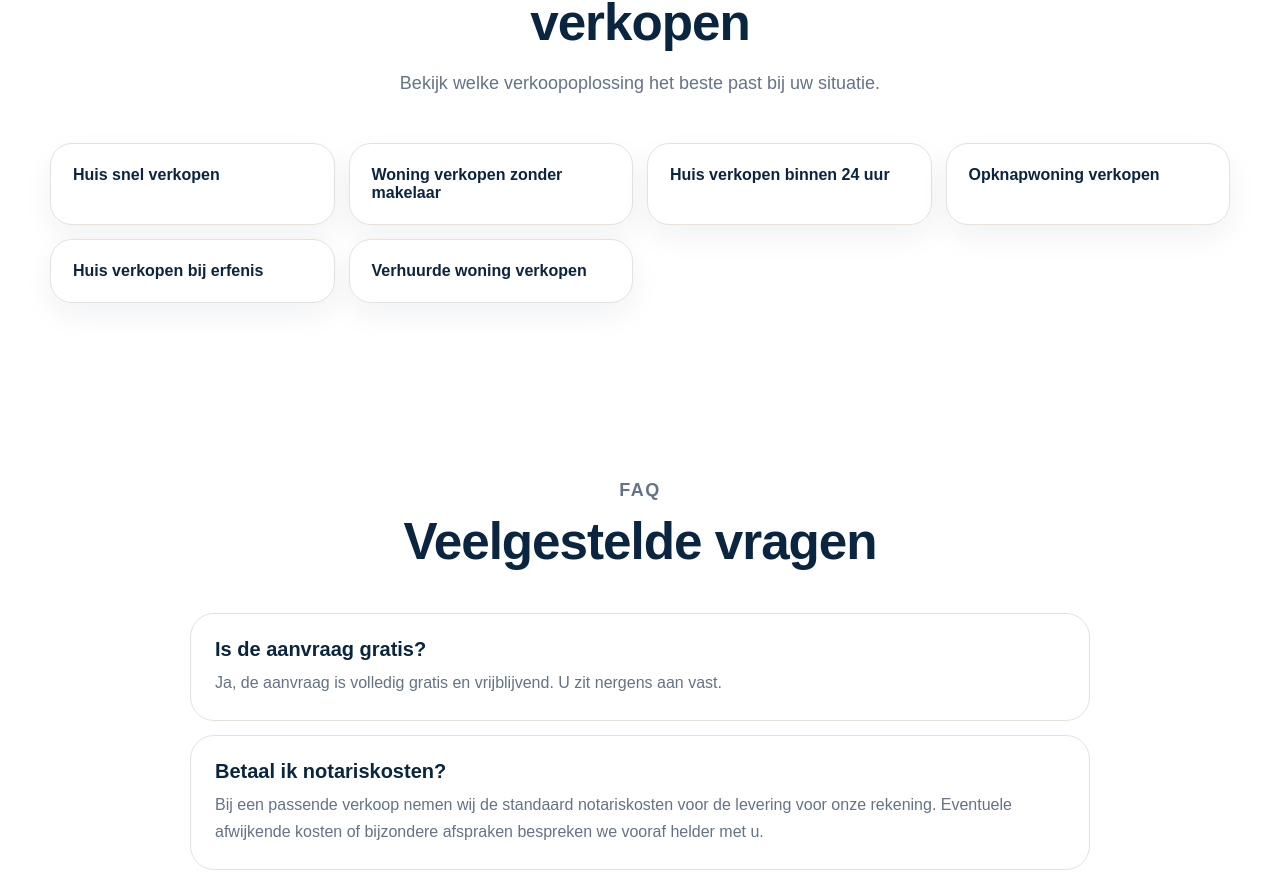
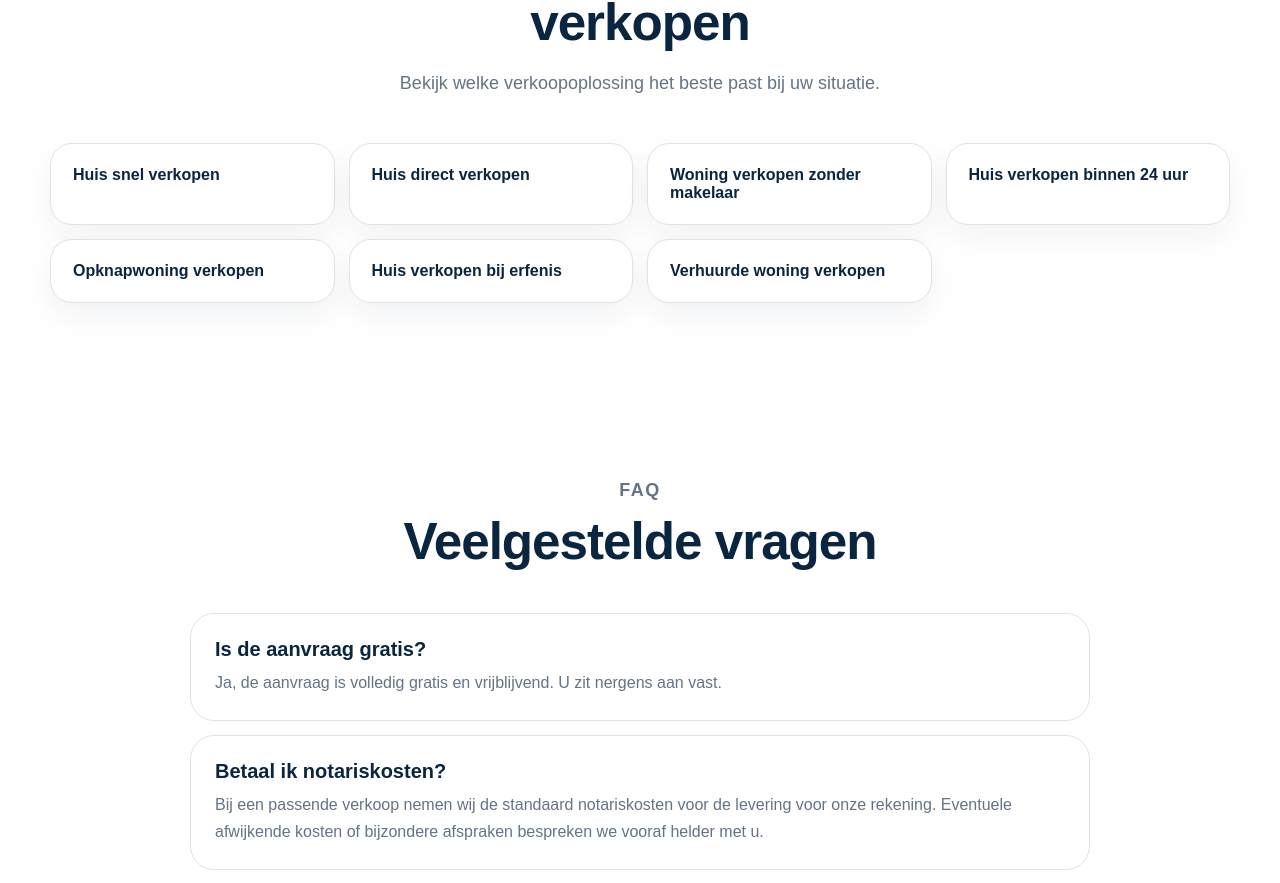
Before and after one commit to vastgoeddirectnl/verkoopjehuisdirect, a Next.js app: page / in a window 1280 px wide. Shown: the part 5082-5965 px from the top of the page. Built offline with nearby package versions, Linux system fonts and the light colour scheme.

Commit message:
Update page.jsx

```diff
--- a/app/page.jsx
+++ b/app/page.jsx
@@ -482,6 +482,7 @@ export default function VerkoopJeHuisDirect() {
 
 <div className="scenario-grid">
   <a className="scenario" href="/huis-snel-verkopen">Huis snel verkopen</a>
+  <a className="scenario" href="/huis-direct-verkopen">Huis direct verkopen</a>
   <a className="scenario" href="/woning-verkopen-zonder-makelaar">Woning verkopen zonder makelaar</a>
   <a className="scenario" href="/huis-verkopen-binnen-24-uur">Huis verkopen binnen 24 uur</a>
   <a className="scenario" href="/opknapwoning-verkopen">Opknapwoning verkopen</a>
```
Lines whose indentation alone changed are shown as unchanged.
